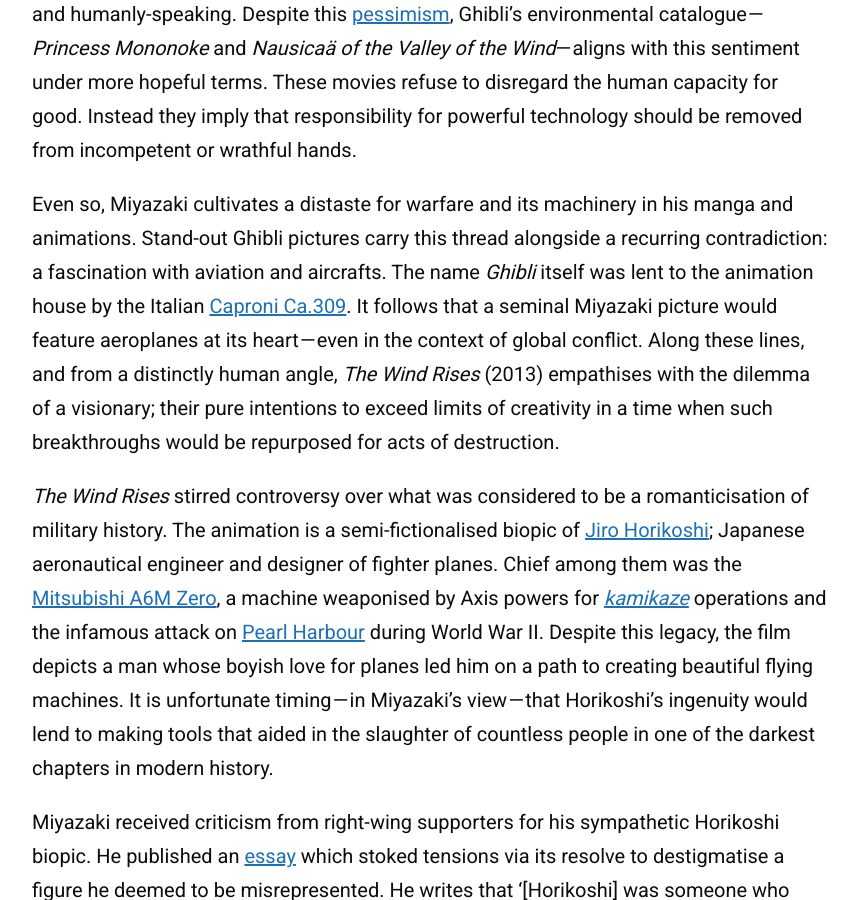
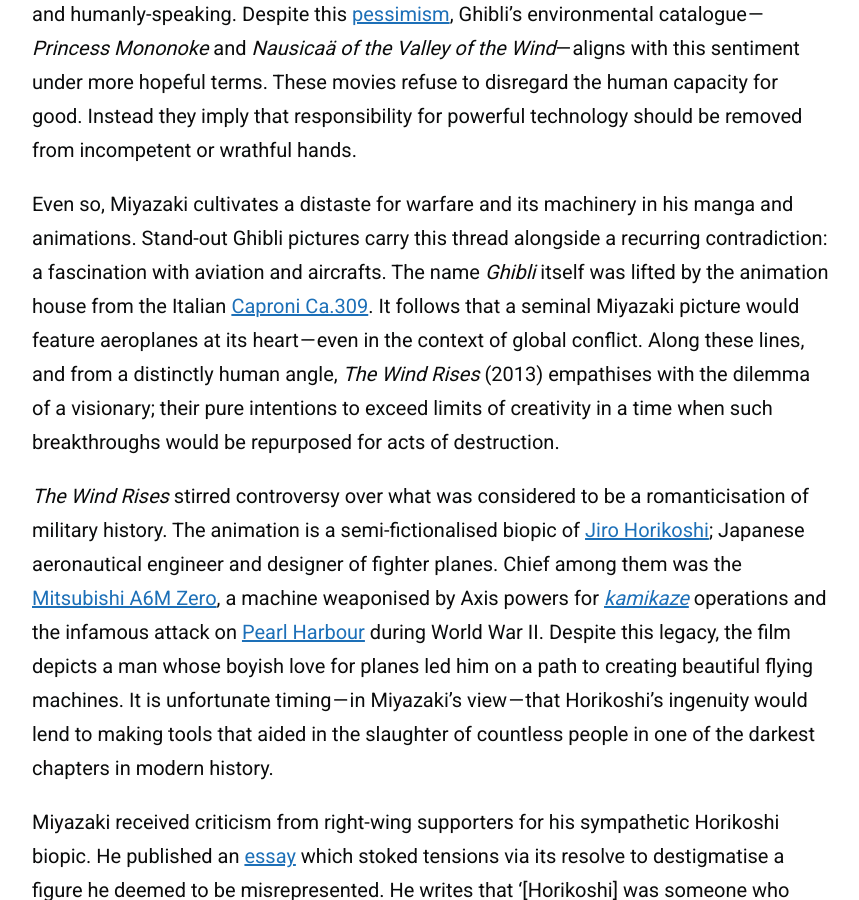
Before and after one commit to zoeurl/zoedowney.github.io, a Jekyll site: the page built from _posts/2023-08-02-the-ghost-behind-the-machine.md, in a window 1280 px wide and 900 px high, scrolled down 1060 px. Shown: the whole window, without its empty margins (208-1067 px from the left). Built offline with Jekyll 4.4.1, drawn with Linux system fonts in a browser that asks for light colours.

Commit message:
Update 2023-08-02-the-ghost-behind-the-machine.md

```diff
--- a/_posts/2023-08-02-the-ghost-behind-the-machine.md
+++ b/_posts/2023-08-02-the-ghost-behind-the-machine.md
@@ -12,7 +12,7 @@
 
 The animated films of Studio Ghibli take a measured approach to human concerns in their storytelling. To auteur Hayao Miyazaki, people are not equipped to be arbiters of morality or ethics with respect to the natural world and its inhabitants. This belief is accompanied by an anxiety surrounding technological advancement and its potential harm ,  ecologically and humanly-speaking. Despite this [pessimism](https://www.newyorker.com/books/page-turner/hayao-miyazakis-beautiful-broken-worlds), Ghibli’s environmental catalogue — _Princess Mononoke_ and _Nausicaä of the Valley of the Wind_— aligns with this sentiment under more hopeful terms. These movies refuse to disregard the human capacity for good. Instead they imply that responsibility for powerful technology should be removed from incompetent or wrathful hands.
 
-Even so, Miyazaki cultivates a distaste for warfare and its machinery in his manga and animations. Stand-out Ghibli pictures carry this thread alongside a recurring contradiction: a fascination with aviation and aircrafts. The name _Ghibli_ itself was lent to the animation house by the Italian [Caproni Ca.309](https://en.wikipedia.org/wiki/Caproni_Ca.309). It follows that a seminal Miyazaki picture would feature aeroplanes at its heart — even in the context of global conflict. Along these lines, and from a distinctly human angle, _The Wind Rises_ (2013) empathises with the dilemma of a visionary; their pure intentions to exceed limits of creativity in a time when such breakthroughs would be repurposed for acts of destruction.
+Even so, Miyazaki cultivates a distaste for warfare and its machinery in his manga and animations. Stand-out Ghibli pictures carry this thread alongside a recurring contradiction: a fascination with aviation and aircrafts. The name _Ghibli_ itself was lifted by the animation house from the Italian [Caproni Ca.309](https://en.wikipedia.org/wiki/Caproni_Ca.309). It follows that a seminal Miyazaki picture would feature aeroplanes at its heart — even in the context of global conflict. Along these lines, and from a distinctly human angle, _The Wind Rises_ (2013) empathises with the dilemma of a visionary; their pure intentions to exceed limits of creativity in a time when such breakthroughs would be repurposed for acts of destruction.
 
 _The Wind Rises_ stirred controversy over what was considered to be a romanticisation of military history. The animation is a semi-fictionalised biopic of [Jiro Horikoshi](https://www.nytimes.com/1982/01/12/obituaries/jiro-horikoshi-78-dies-in-tokyo-designer-of-zero-fighter-aircraft.html); Japanese aeronautical engineer and designer of fighter planes. Chief among them was the [Mitsubishi A6M Zero](https://en.wikipedia.org/wiki/Mitsubishi_A6M_Zero), a machine weaponised by Axis powers for [_kamikaze_](https://en.wikipedia.org/wiki/Kamikaze) operations and the infamous attack on [Pearl Harbour](https://www.newyorker.com/books/double-take/takes-remembering-pearl-harbor) during World War II. Despite this legacy, the film depicts a man whose boyish love for planes led him on a path to creating beautiful flying machines. It is unfortunate timing — in Miyazaki’s view — that Horikoshi’s ingenuity would lend to making tools that aided in the slaughter of countless people in one of the darkest chapters in modern history.
 
```
